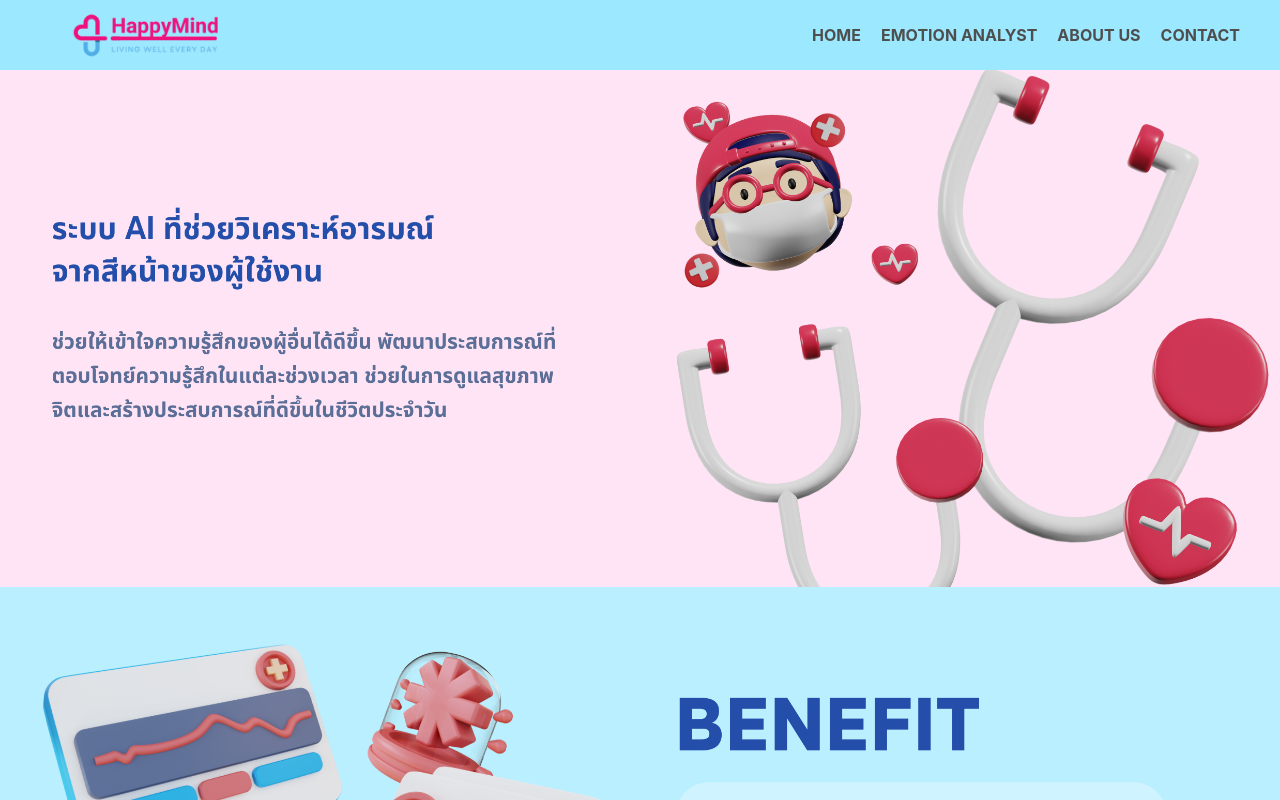
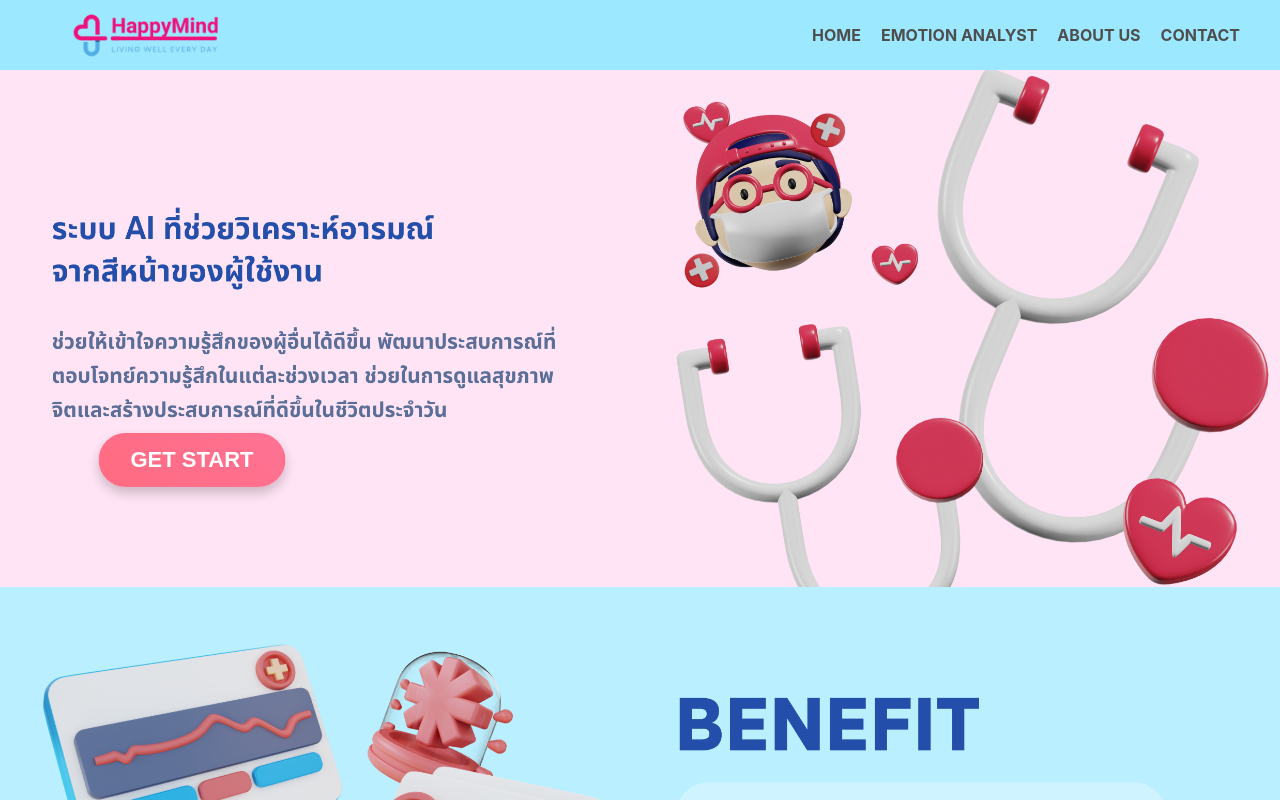
Before and after one commit to kanokkorn2003/ProjectFinalAi, a React (Create React App) app: page / in a window 1280 px wide. Shown: the top 800 px of the page. Built offline with nearby package versions, Linux system fonts and the light colour scheme.

Commit message:
ข้อความ commit

```diff
--- a/src/aboutus/aboutus.js
+++ b/src/aboutus/aboutus.js
@@ -2,6 +2,7 @@ import React from 'react';
 import './aboutus.css'; // ใช้สำหรับการจัดแต่งสไตล์ของหน้า
 import aboutusImage from './aboutus.png';
 import endImage from './end.png';
+import ourvitionImage from './ourvition.png';
 
 const aboutus = () => {
   return (
@@ -23,7 +24,17 @@ const aboutus = () => {
 
 
      {/* Image Section */}
-       <section className="about-image">
+     <section className="about-image">
+        <img
+          src={ourvitionImage} // เปลี่ยนเป็นลิงก์ภาพที่ต้องการ
+          alt="สุขภาพจิต"
+          className="about-image-img"
+        />
+      </section>
+
+
+ {/* Image Section */}
+ <section className="about-image">
         <img
           src={endImage} // เปลี่ยนเป็นลิงก์ภาพที่ต้องการ
           alt="สุขภาพจิต"
--- /dev/null
+++ b/src/home/home.css
@@ -0,0 +1,18 @@
+.about-us-container {
+    display: flex;
+    flex-direction: column; /* จัดเรียงเนื้อหาเป็นคอลัมน์ */
+    align-items: center; /* จัดกลางเนื้อหา */
+    /* เพิ่มช่องว่างระหว่างรูป */
+  }
+
+  .about-image {
+    width: 100%; /* ทำให้รูปภาพกว้างเต็มพื้นที่ */
+    display: flex;
+    justify-content: center; /* จัดตำแหน่งภาพให้อยู่กลาง */
+  }
+
+  .about-image-img {
+    width: 100%; /* ปรับขนาดของภาพให้พอดีกับพื้นที่ */
+    max-width: 1800px; /* กำหนดขนาดสูงสุดของภาพ */
+    object-fit: cover; /* ควบคุมให้ภาพไม่เสียสัดส่วน */
+  }
--- a/src/home/home.js
+++ b/src/home/home.js
@@ -1,47 +1,61 @@
-
 import benefitImage from './benefit.png';
 import happymindImage from './happymind.png';
 import musicImage from './music.png';
+import sitemapImage from './sitemap.png';
+import { Link } from 'react-router-dom';
 
 const Home = () => {
   return (
     <div className="about-us-container">
-      {/* Header Section */}
-      <header className="about-header">
-        {/* สามารถเพิ่มเนื้อหาหรือข้อความในส่วนนี้ได้ */}
-      </header>
 
- {/* Image Section */}
- <section className="about-image">
-        <img
-          src={happymindImage} // เปลี่ยนเป็นลิงก์ภาพที่ต้องการ
-          alt="สุขภาพจิต"
-          className="about-image-img"
-        />
+      {/* รูปภาพแรก + ปุ่มซ้อนบนรูป */}
+      <section className="about-image" style={{ position: 'relative', textAlign: 'center' }}>
+        <img src={happymindImage} alt="สุขภาพจิต" className="about-image-img" style={{ width: '100%' }} />
+        <Link to="/emotionanalyst">
+  <button style={{
+    position: 'absolute',
+    bottom: '100px', // ระยะห่างจากล่าง
+    left: '15%', // ปรับตำแหน่ง
+    transform: 'translateX(-50%)',
+    padding: '12px 30px', // ขนาดปุ่ม
+    background: 'linear-gradient(45deg, #FF6B81,rgb(255, 114, 147))', // ไล่สีพื้นหลัง
+    color: 'white',
+    fontSize: '22px', // ขนาดตัวอักษรใหญ่ขึ้น
+    fontWeight: 'bold', // ตัวอักษรหนาขึ้น
+    border: '2px solid transparent', // ขอบเริ่มต้นโปร่งใส
+    borderRadius: '30px', // มุมโค้งมน
+    cursor: 'pointer',
+    boxShadow: '0 6px 12px rgba(0, 0, 0, 0.2)', // เงา
+    transition: 'all 0.3s ease', // การเปลี่ยนแปลงเมื่อโฮเวอร์
+  }}
+  onMouseOver={(e) => {
+    e.target.style.border = '2px solidrgb(254, 254, 254)'; // เปลี่ยนสีขอบเมื่อโฮเวอร์
+    e.target.style.boxShadow = '0 8px 16px rgba(0, 0, 0, 0.3)'; // เงาชัดเจนขึ้น
+    e.target.style.transform = 'translateX(-50%) translateY(-15px)'; // ขยับปุ่มขึ้นมากขึ้น
+  }}
+  onMouseOut={(e) => {
+    e.target.style.border = '2px solid transparent'; // ขอบกลับเป็นโปร่งใส
+    e.target.style.boxShadow = '0 6px 12px rgba(0, 0, 0, 0.2)'; // กลับเงาเดิม
+    e.target.style.transform = 'translateX(-50%) translateY(0)'; // ปุ่มกลับมาที่ตำแหน่งเดิม
+  }}>
+    GET START
+  </button>
+</Link>
+
       </section>
 
-
-
-
-      {/* benefitImage Section */}
+      {/* รูปภาพอื่น ๆ */}
       <section className="about-image">
-        <img
-          src={benefitImage} // เปลี่ยนเป็นลิงก์ภาพที่ต้องการ
-          alt="สุขภาพจิต"
-          className="about-image-img"
-        />
+        <img src={benefitImage} alt="สุขภาพจิต" className="about-image-img" />
       </section>
 
- {/* Image Section */}
- <section className="about-image">
-        <img
-          src={musicImage} // เปลี่ยนเป็นลิงก์ภาพที่ต้องการ
-          alt="สุขภาพจิต"
-          className="about-image-img"
-        />
+      <section className="about-image">
+        <img src={musicImage} alt="สุขภาพจิต" className="about-image-img" />
       </section>
 
-
+      <section className="about-image">
+        <img src={sitemapImage} alt="สุขภาพจิต" className="about-image-img" />
+      </section>
 
     </div>
   );
```
Also changed, not shown: src/aboutus/ourvition.png (added), src/home/sitemap.png (added).
